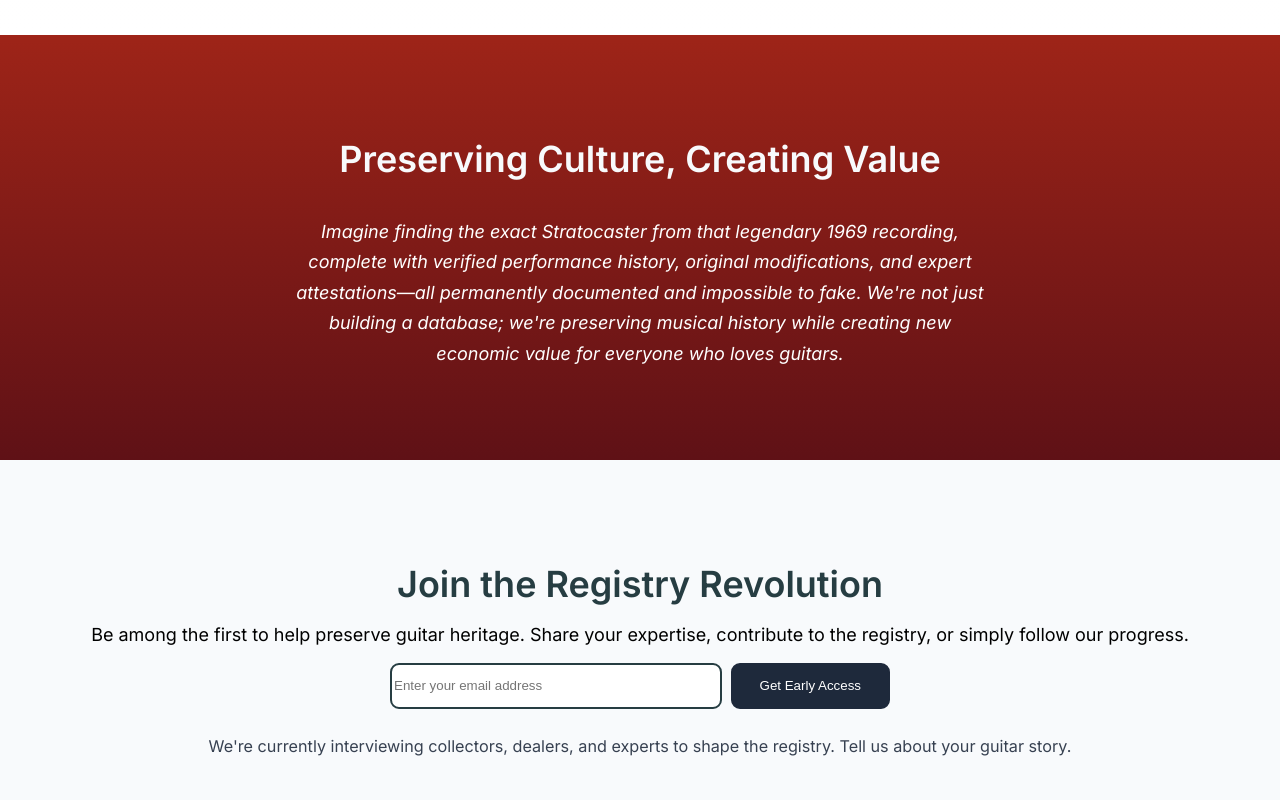
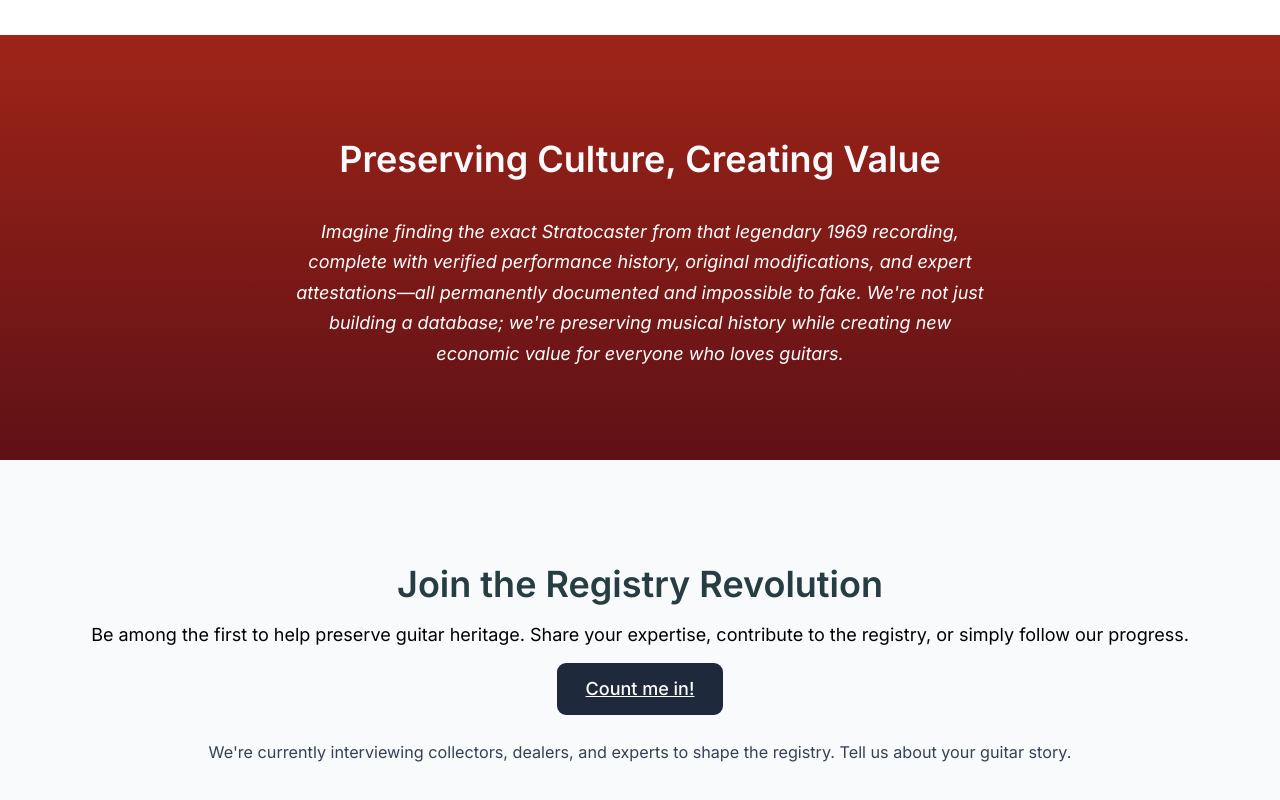
Before and after one commit to mrozanski/landing-guitar-registry, a plain HTML site: page index.html in a window 1280 px wide. Shown: the part 2959-3759 px from the top of the page. Drawn offline with nearby package versions, Linux system fonts and the light colour scheme.

Commit message:
Replace form with CTA to external form

```diff
--- a/index.html
+++ b/index.html
@@ -126,22 +126,12 @@
             <p>Be among the first to help preserve guitar heritage. Share your expertise, contribute to the registry, or simply follow our progress.</p>
 
             <div class="email-form">
-                <input type="email" placeholder="Enter your email address" required id="email-input">
-                <button type="button" onclick="handleSubmit()">Get Early Access</button>
+                <a href="https://guitarhistorian.com/discovery/" class="button">Count me in!</a>
             </div>
 
             <p class="cta-footnote">We're currently interviewing collectors, dealers, and experts to shape the registry. Tell us about your guitar story.</p>
         </div>
     </section>
 
-    <script>
-        function handleSubmit() {
-            const email = document.getElementById('email-input').value;
-            if (email) {
-                alert(`Thank you! We'll contact ${email} soon about early access to The Guitar Registry.`);
-                document.getElementById('email-input').value = '';
-            }
-        }
-    </script>
 </body>
 </html>
--- a/landing.css
+++ b/landing.css
@@ -298,7 +298,7 @@ p {
     box-shadow: 0 0 0 3px rgb(37 99 235 / 0.1);
 }
 
-.email-form button {
+.email-form .button {
     background: #1e293b;
     border: 2px solid #1e293b;
     color: white;
@@ -308,7 +308,7 @@ p {
     transition: all 0.2s ease;
 }
 
-.email-form button:hover {
+.email-form .button:hover {
     background: #334155;
     border-color: #334155;
     transform: translateY(-1px);
```
